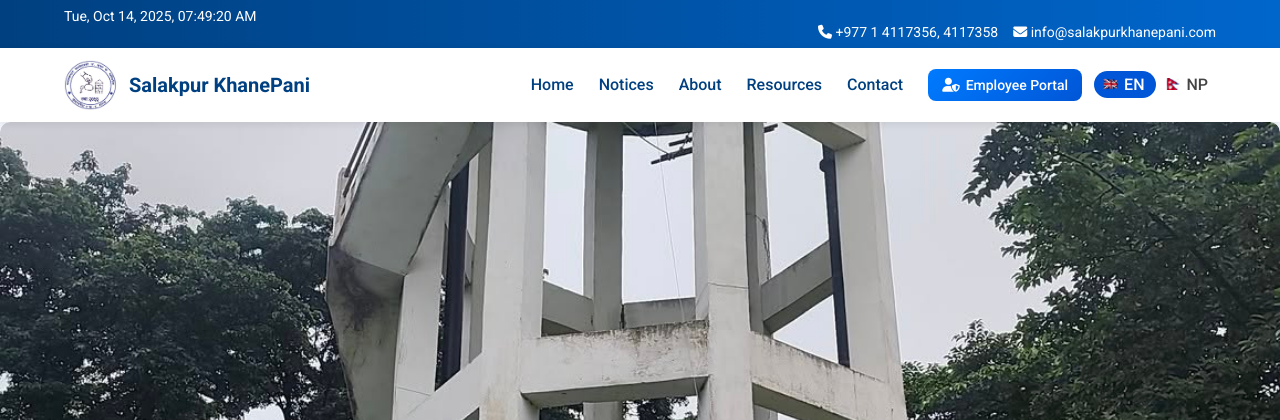
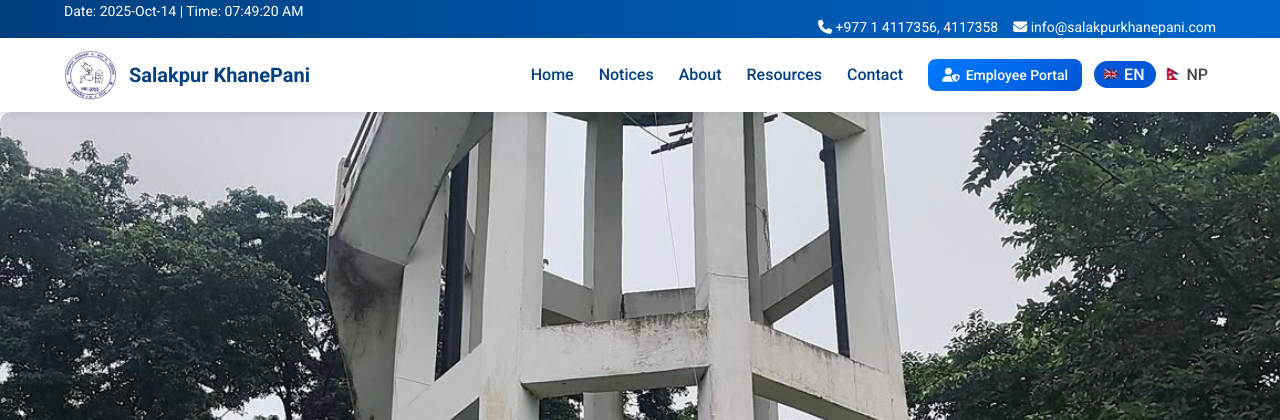
Before and after one commit to NischalAcharya060/Khanepani, a PHP site: page / in a window 1280 px wide. Shown: the top 420 px of the page. Run offline with PHP 8.4, Linux system fonts and the light colour scheme; data that the repository does not hold is empty.

Commit message:
improvement

```diff
--- a/components/header.php
+++ b/components/header.php
@@ -115,7 +115,7 @@ if (file_exists($langFile)) {
     .info-bar {
         background: linear-gradient(90deg, #004080, #0066cc);
         color: #ffffff;
-        padding: 8px 0;
+        padding: 3px 0;
         font-size: 14px;
     }
     .info-bar .info-bar-content {
--- a/lang/np.php
+++ b/lang/np.php
@@ -1,9 +1,9 @@
 <?php
 $lang = [
     // General
-    'english' => 'English',
+    'english' => 'अंग्रेजी',
     'nepali' => 'नेपाली',
-    "logo" => "सलाक्पुर खानेपानी",
+    "logo" => "सलकपुर खानेपानी उपभोक्ता तथा सरसफाइ समिति",
     "dashboard" => "ड्यासबोर्ड",
     "manage_notices" => "सूचना व्यवस्थापन",
     "manage_gallery" => "ग्यालरी व्यवस्थापन",
--- a/utils/get_live_datetime.php
+++ b/utils/get_live_datetime.php
@@ -37,16 +37,14 @@ if ($lang === 'np') {
         $np_numbers
     );
 
-    // Format the time (e.g., 10:30:45 AM) and convert numbers to Nepali script
     $time_str = date("h:i:s A", $current_timestamp);
     $time_str = strtr($time_str, $np_numbers);
 
-    // Combine for final output
-    echo $date_str . " BS, " . $time_str;
-
+    // --- NEPALI DATE (BS) ---
+    echo "मिति: " . htmlspecialchars($date_str) . " | समय: " . htmlspecialchars($time_str);
 } else {
     // --- ENGLISH DATE (AD) ---
-    $date_format = "D, M j, Y, h:i:s A";
-    echo date($date_format, $current_timestamp);
+    $date_format = date("Y M j, h:i:s A", $current_timestamp);
+    echo "Date: " . date("Y-M-j") . " | Time: " . date("h:i:s A");
 }
 ?>
```
